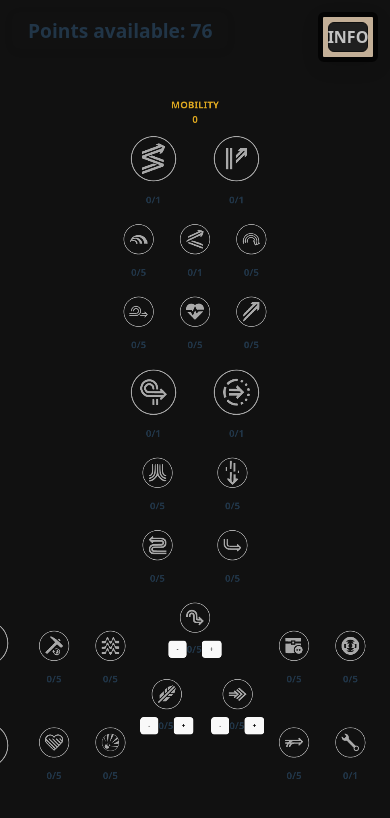
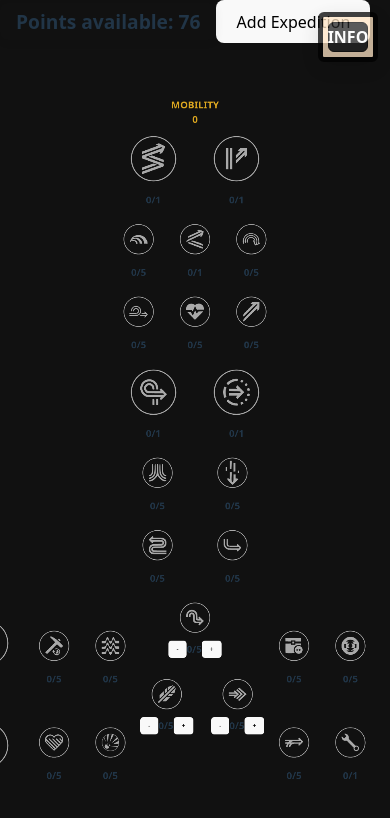
Before and after one commit to irmike/arc-stat-tester, a React (Vite) app: page / in a window 390 px wide. Shown: the top 818 px of the page. Built offline with nearby package versions, Linux system fonts and the light colour scheme.

Commit message:
Added in Expeditions.jsx. Will be back to to update and test but I need to make sure this looks correct on a phone screen first

```diff
--- a/src/App.css
+++ b/src/App.css
@@ -30,6 +30,8 @@ html, body, #root {
   touch-action: none;
   user-select: none;
   cursor: grab;
+  display: flex;
+  flex-direction: column;
 }
 .App.dragging .tree-wrapper,
 .tree-wrapper.dragging {
--- a/src/App.jsx
+++ b/src/App.jsx
@@ -25,11 +25,16 @@ function App() {
         [points, increasePoints, decreasePoints]
     );
 
+    // Expeditions logic
+    const handleExpeditionsTotalChange = (expeditionsTotal) => {
+        setPoints(defaultPoints + expeditionsTotal);
+    };
+
     return (
         <>
-            <PointsHeader points={points} />
             <div className={`App ${isDragging ? 'dragging' : ''}`} ref={containerRef}>
                 <div className="tree-wrapper">
+                    <PointsHeader points={points} onExpeditionsTotalChange={handleExpeditionsTotalChange} />
                     {/* apply scale and pan via CSS variables */}
                     <div
                         ref={treeInnerRef}
--- /dev/null
+++ b/src/components/Expeditions/Expeditions.jsx
@@ -0,0 +1,40 @@
+import React from "react";
+
+function Expeditions({ expeditions, onAdd, onRemove, onChange }) {
+    return (
+        <div className="expeditions-root" style={{ display: 'flex', flexDirection: 'row', alignItems: 'center', gap: '12px' }}>
+            <button
+                className="expeditions-add"
+                onClick={onAdd}
+                disabled={expeditions.length >= 5}
+            >
+                Add Expedition
+            </button>
+            {expeditions.map((value, idx) => (
+                <div key={idx} className="expedition-item" style={{ display: 'flex', alignItems: 'center', gap: '4px' }}>
+                    <span>{`Exp. ${idx + 1}`}</span>
+                    <input
+                        type="number"
+                        min={0}
+                        max={5}
+                        value={value}
+                        onChange={e => {
+                            let v = parseInt(e.target.value, 10);
+                            onChange(idx, v);
+                        }}
+                        style={{ width: '40px', marginRight: '4px' }}
+                    />
+                    <button
+                        className="expedition-remove"
+                        style={{ background: 'red', color: 'black', fontWeight: 'bold', border: 'none', borderRadius: '4px', padding: '2px 8px' }}
+                        onClick={() => onRemove(idx)}
+                    >
+                        x
+                    </button>
+                </div>
+            ))}
+        </div>
+    );
+}
+
+export default Expeditions;
--- a/src/components/InfoDisplay/InfoDisplay.css
+++ b/src/components/InfoDisplay/InfoDisplay.css
@@ -7,7 +7,7 @@
     background: bisque;
     padding: 0.5rem 0.75rem;
     border-radius: 6px;
-    max-width: 450px;
+    max-width: 400px;
     max-height: 60vh;
     overflow: auto;
     box-shadow: 0 6px 20px rgba(0,0,0,0.15);
--- a/src/components/PointsHeader/PointsHeader.css
+++ b/src/components/PointsHeader/PointsHeader.css
@@ -1,5 +1,11 @@
+.points-header-root {
+    display: flex;
+    flex-direction: row;
+    justify-content: left;
+    align-items: center;
+}
+
 .points-header {
-    position: fixed;
     top: 12px;
     left: 12px;
     z-index: 1001;
--- a/src/components/PointsHeader/PointsHeader.jsx
+++ b/src/components/PointsHeader/PointsHeader.jsx
@@ -1,9 +1,44 @@
-import React from "react";
+import React, { useState } from "react";
 import "./PointsHeader.css";
+import Expeditions from "../Expeditions/Expeditions.jsx";
 
-function PointsHeader({ points }) {
+function PointsHeader({ points, onExpeditionsTotalChange }) {
+    const [expeditions, setExpeditions] = useState([]);
+
+    // Handlers
+    const handleAdd = () => {
+        if (expeditions.length < 5) {
+            const newExpeditions = [...expeditions, 0];
+            setExpeditions(newExpeditions);
+            onExpeditionsTotalChange(newExpeditions.reduce((sum, v) => sum + v, 0));
+        }
+    };
+
+    const handleRemove = idx => {
+        const newExpeditions = expeditions.filter((_, i) => i !== idx);
+        setExpeditions(newExpeditions);
+        onExpeditionsTotalChange(newExpeditions.reduce((sum, v) => sum + v, 0));
+    };
+
+    const handleChange = (idx, value) => {
+        if (isNaN(value) || value < 0 || value > 5){
+            return;
+        }
+        const newExpeditions = expeditions.map((v, i) => (i === idx ? value : v));
+        setExpeditions(newExpeditions);
+        onExpeditionsTotalChange(newExpeditions.reduce((sum, v) => sum + v, 0));
+    };
+
     return (
-        <h1 className="points-header">Points available: {points}</h1>
+        <div className="points-header-root">
+            <h1 className="points-header">Points available: {points}</h1>
+            <Expeditions
+                expeditions={expeditions}
+                onAdd={handleAdd}
+                onRemove={handleRemove}
+                onChange={handleChange}
+            />
+        </div>
     );
 }
 
```
